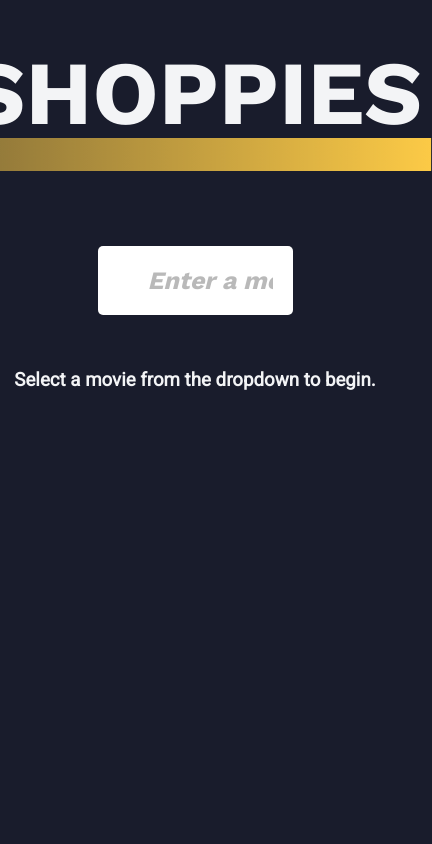
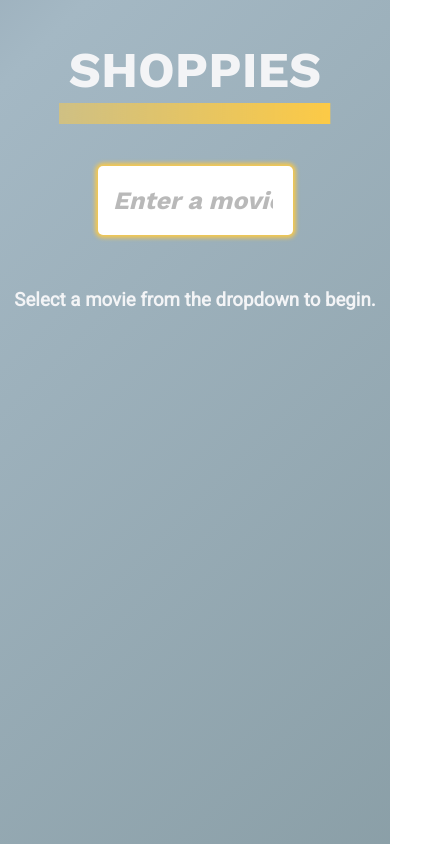
Before and after one commit to connordear/shopify-frontend-challenge-2021, a React (Create React App) app: page / in a window 390 px wide. Shown: the whole page, 432 px wide, since content can reach past the window. Built offline with nearby package versions, Linux system fonts and the light colour scheme.

Commit message:
Added dynamic background and added some responsive styling

```diff
--- a/src/components/NominationDisplay.tsx
+++ b/src/components/NominationDisplay.tsx
@@ -20,7 +20,9 @@ export const NominationDisplay: FC<NominationDisplayProps> = ({ movie }) => {
         <li className={'NominationDisplay_li'}>
             <div className={'NominationDisplay_wrapper'} onClick={removeMovie}>
                 {movie.Poster !== 'N/A' ? (
-                    <img src={movie.Poster} height={300} width={200} />
+                    <div className={'NominationDisplay_img_wrapper'}>
+                        <img src={movie.Poster} className={'NominationDisplay_img'} height={300} width={200} />
+                    </div>
                 ) : (
                     <div className={'NominationDisplay_filler'}> </div>
                 )}
--- a/src/components/SearchBar.tsx
+++ b/src/components/SearchBar.tsx
@@ -13,7 +13,12 @@ export const SearchBar: FC = () => {
     const [error, setError] = useState<string>('');
 
     const wrapperRef = useRef(null);
+    const inputRef = useRef<HTMLInputElement>(null);
     useOutsideAlerter(wrapperRef, () => setDisplayResults(false));
+
+    useEffect(() => {
+        inputRef.current?.focus();
+    }, []);
 
     useEffect(() => {
         getMoviesByName(debouncedSearchText);
@@ -54,7 +59,7 @@ export const SearchBar: FC = () => {
         <>
             <div ref={wrapperRef} className={'flex-center SearchBar_wrapper'}>
                 <input
-                    // style={searchBarStyle}
+                    ref={inputRef}
                     className={'SearchBar_input input'}
                     value={searchText}
                     type={'text'}
@@ -72,7 +77,7 @@ export const SearchBar: FC = () => {
                     {searchResults.length > 0 ? (
                         searchResults.map((movie) => <MovieSearchResult key={movie.imdbID} movie={movie} />)
                     ) : (
-                        <p>{error}</p>
+                        <p className={'red'}>{error}</p>
                     )}
                 </ul>
             </div>
--- a/src/styles/CompletionBanner.css
+++ b/src/styles/CompletionBanner.css
@@ -61,3 +61,9 @@
     border-color: var(--dark-red) transparent var(--dark-red) var(--dark-red);
     z-index: -1;
 }
+
+@media screen and (max-width: 600px) {
+    p.ribbon {
+        font-size: 15px;
+    }
+}
--- a/src/styles/MovieSearchResult.css
+++ b/src/styles/MovieSearchResult.css
@@ -22,5 +22,11 @@
 }
 
 .MSR_button:disabled {
-    background-color: var(--dark-opal);
+    background-color: grey;
 }
+
+@media screen and (max-width: 600px) {
+    .MSR_button {
+        font-size: 12px;
+    }
+}
--- a/src/styles/NominationDisplay.css
+++ b/src/styles/NominationDisplay.css
@@ -11,6 +11,7 @@
     align-items: center;
     width: 300px;
     padding: 20px;
+    padding-bottom: 0;
 }
 
 .NominationDisplay_wrapper:hover {
@@ -23,3 +24,11 @@
     width: 200px;
     background-color: var(--dark-opal);
 }
+
+.NominationDisplay_img {
+    display: block;
+}
+
+.NominationDisplay_img_wrapper {
+    box-shadow: 0 4px 8px 0 rgb(0 0 0 / 20%), 0 6px 20px 0 rgb(0 0 0 / 19%);
+}
--- a/src/styles/SearchBar.css
+++ b/src/styles/SearchBar.css
@@ -9,7 +9,7 @@
 /* Fixes internal padding / width issue */
 input.input {
     width: 100%;
-    padding-left: 50px;
+    padding-left: 8%;
     -webkit-box-sizing: border-box; /* Safari/Chrome, other WebKit */
     -moz-box-sizing: border-box; /* Firefox, other Gecko */
     box-sizing: border-box; /* Opera/IE 8+ */
@@ -27,6 +27,7 @@ input.input {
     font-family: 'Work Sans', sans-serif;
     font-weight: 600;
     color: var(--dark-text);
+    box-shadow: 0 4px 8px 0 rgb(0 0 0 / 20%), 0 6px 20px 0 rgb(0 0 0 / 19%);
 }
 
 .SearchBar_input::placeholder {
--- a/src/styles/master.css
+++ b/src/styles/master.css
@@ -11,6 +11,13 @@
     --dark-opal: #687c7bb6;
     --transparent-white: #f3f4f628;
 }
+
+html,
+body {
+    width: 100%;
+    height: 100%;
+}
+
 html {
     overflow-y: scroll;
 }
@@ -42,6 +49,10 @@ h2 {
 
 .centered-text {
     text-align: center;
+}
+
+.red {
+    color: var(--red);
 }
 
 .red-highlight {
@@ -84,3 +95,32 @@ h2 {
 ::-webkit-scrollbar-corner {
     background: rgba(0, 0, 0, 0);
 }
+
+/* Created by Alison Quaglia */
+/* https://www.sliderrevolution.com/resources/css-animated-background/ */
+body {
+    /* background: linear-gradient(-45deg, #ee7752, #e73c7e, #23a6d5, #23d5ab); */
+    /* background: linear-gradient(-45deg, var(--dark-opal), var(--gold), var(--light-red)); */
+    background: linear-gradient(-45deg, #6e8387, #a4b8c4, #1b2845);
+    background-size: 400% 400%;
+    animation: gradient 15s ease infinite;
+}
+
+@keyframes gradient {
+    0% {
+        background-position: 0% 50%;
+    }
+    50% {
+        background-position: 100% 50%;
+    }
+    100% {
+        background-position: 0% 50%;
+    }
+}
+
+/* If the screen size is 601px wide or more, set the font-size of <div> to 80px */
+@media screen and (max-width: 600px) {
+    h1 {
+        font-size: 50px;
+    }
+}
```
